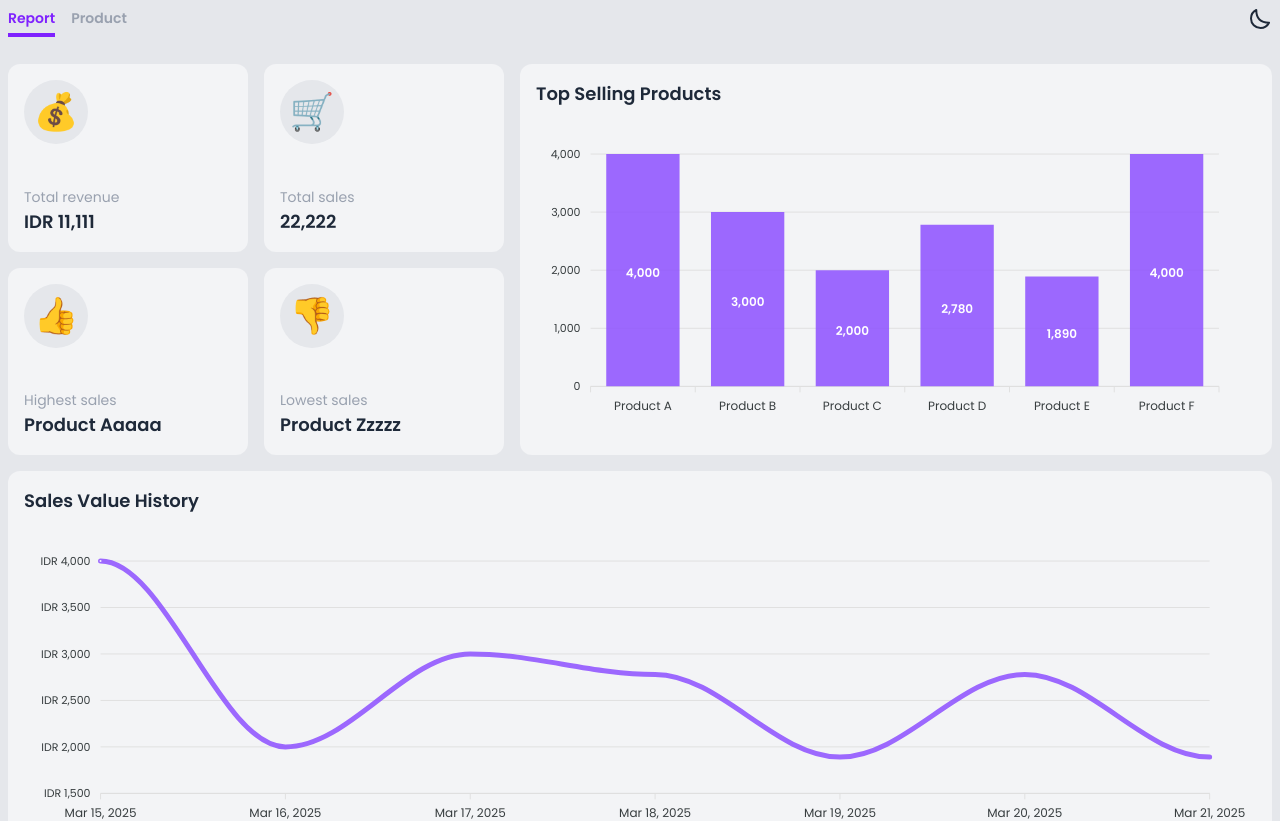
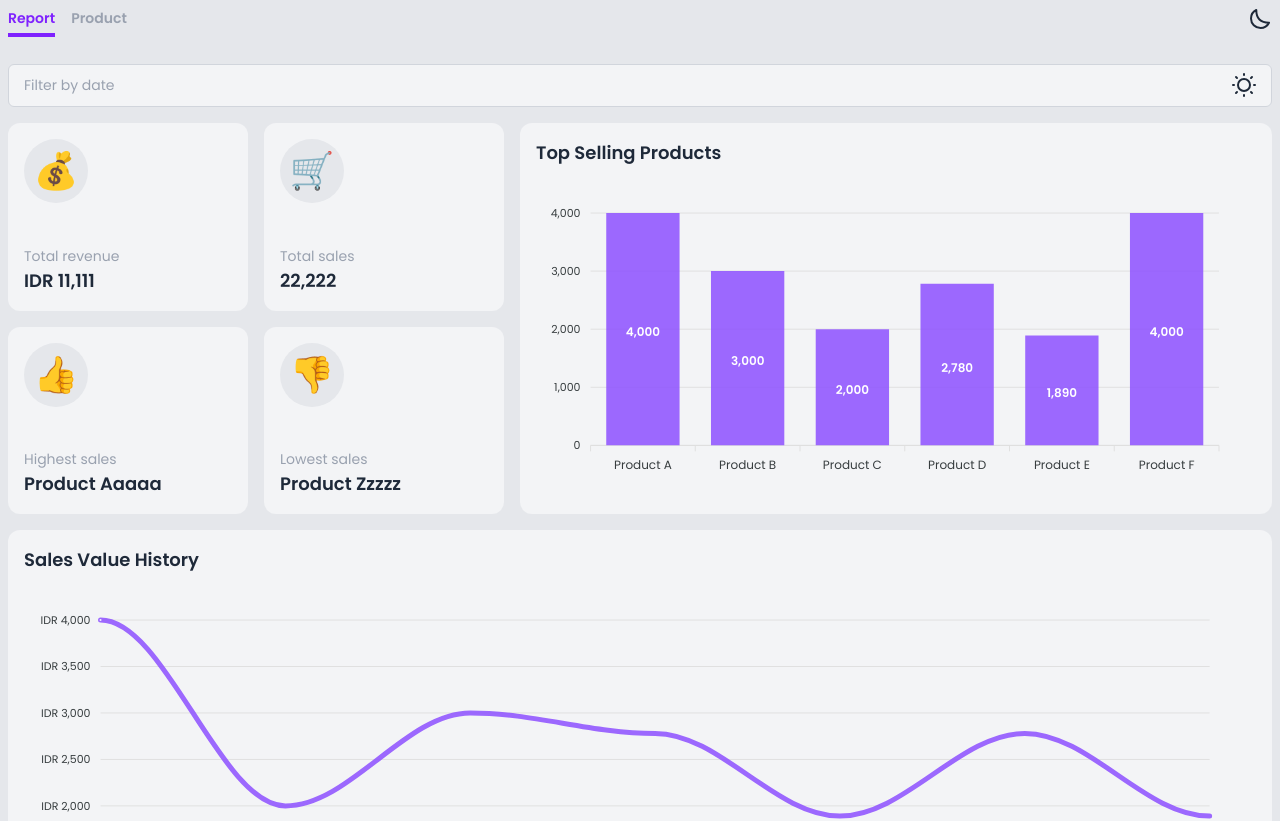
Before and after one commit to caksaji/lora, a Next.js app: page / in a window 1280 px wide. Shown: the top 821 px of the page. Built offline with nearby package versions, Linux system fonts and the light colour scheme.

Commit message:
[ADD] new component : InputText, ErrorText

```diff
--- a/src/app/page.tsx
+++ b/src/app/page.tsx
@@ -1,12 +1,14 @@
 'use client'
 
+import { useState } from 'react'
 import dynamic from 'next/dynamic'
 import { useTheme } from 'next-themes'
 import { useBreakpoint } from '@/hook/useBreakpoint'
 import { dateShownFormat, timeShownFormat, formatNum, formatCurrency } from '@/lib/localUtil'
+import InputText from '@/component/partial/InputText'
+import IconSvg from '@/component/partial/IconSvg'
 import Skeleton from '@/component/partial/Skeleton'
 import Table from '@/component/partial/Table'
-import IconSvg from '@/component/partial/IconSvg'
 import {
   ResponsiveContainer,
   BarChart,
@@ -58,7 +60,7 @@ export default function Report() {
       { date: '2025-03-15T03:24:00', value: 99807000 }
     ]
   }
-  const showSkeletonTable = false
+  const showSkeleton = false
   const chartData = {
     product: {
       label: highlightData?.productChart?.slice(0, bp.smallerThan('sm') ? 3 : bp.smallerThan('md') ? 5 : bp.smallerThan('lg') ? 4 : 6).map(v => v.name),
@@ -123,8 +125,21 @@ export default function Report() {
       theme: { mode: theme }
     }
   }
+  const [filterDate, setFilterDate] = useState('')
   return (
     <div className="grid grid-cols-1 gap-4 md:grid-cols-5">
+      <div className="col-span-full">
+        <InputText
+          value={filterDate}
+          placeholder="Filter by date"
+          iconAt="right"
+          filled={filterDate}
+          className="relative"
+          onInput={setFilterDate}
+          showSkeleton={showSkeleton}
+          icon={<IconSvg name="sun-light" className="h-6 w-6" />}
+        />
+      </div>
       <div className="col-span-full md:col-span-2">
         <div className="grid grid-cols-1 gap-4 h-full sm:grid-cols-2">
           {[...Array(4)].map((_, i) => (
@@ -158,15 +173,6 @@ export default function Report() {
             Sales Value History
           </div>
           <Chart type="line" series={chartData.sale.data} height="300" options={chartOpt.sale} />
-          {/*<ResponsiveContainer height={300}>
-            <LineChart data={highlightData?.saleChart}>
-              <XAxis dataKey="name" />
-              <YAxis />
-              <Tooltip />
-              <Legend />
-              <Line type="monotone" dataKey="value" stroke="#8e51ff" />
-            </LineChart>
-          </ResponsiveContainer>*/}
         </div>
       </div>
       <div className="col-span-full">
@@ -175,7 +181,7 @@ export default function Report() {
             Transaction History
           </div>
           <Table
-            showSkeleton={showSkeletonTable}
+            showSkeleton={showSkeleton}
             emptyData={highlightData?.history?.length > 0 ? false : true}
             emptyDataText="Oops, no products sold"
             minShowTableAt="xs"
--- a/src/app/style/component/_skeleton.sass
+++ b/src/app/style/component/_skeleton.sass
@@ -12,8 +12,8 @@
       rgba(#fff, 0)
     )
     animation: shimmer 2s infinite
-html.dark .skeleton
-  @apply bg-gray-800
+html[data-theme="dark"] .skeleton
+  @apply bg-gray-700
   &:after
     background-image: linear-gradient(
       90deg,
--- /dev/null
+++ b/src/component/partial/ErrorText.tsx
@@ -0,0 +1,15 @@
+import IconSvg from '@/component/partial/IconSvg'
+
+export default function ErrorText({
+  text
+}: {
+  text?: string
+}) {
+  if (!text) return null
+  return (
+    <div className="flex space-x-1 text-red-600">
+      <IconSvg name="warning-triangle" className="h-4 w-4 mt-1" />
+      <span>{text}</span>
+    </div>
+  )
+}
--- a/src/component/partial/IconSvg.tsx
+++ b/src/component/partial/IconSvg.tsx
@@ -38,6 +38,13 @@ export default function IconSvg({
       {name === 'half-moon' &&
         <path d="M3 11.5066C3 16.7497 7.25034 21 12.4934 21C16.2209 21 19.4466 18.8518 21 15.7259C12.4934 15.7259 8.27411 11.5066 8.27411 3C5.14821 4.55344 3 7.77915 3 11.5066Z" />
       }
+      {name === 'warning-triangle' &&
+        <>
+          <path d="M20.0429 21H3.95705C2.41902 21 1.45658 19.3364 2.22324 18.0031L10.2662 4.01533C11.0352 2.67792 12.9648 2.67791 13.7338 4.01532L21.7768 18.0031C22.5434 19.3364 21.581 21 20.0429 21Z" />
+          <path d="M12 9V13" />
+          <path d="M12 17.01L12.01 16.9989" />
+        </>
+      }
     </svg>
   )
 }
--- /dev/null
+++ b/src/component/partial/InputText.tsx
@@ -0,0 +1,192 @@
+'use client'
+
+import { useId, useState } from 'react'
+import Skeleton from '@/component/partial/Skeleton'
+import ErrorText from '@/component/partial/ErrorText'
+
+export default function InputText({
+  className,
+  showSkeleton = false,
+  skeletonWidth,
+  imitation = false,
+  hasImitationValue = false,
+  label,
+  type = 'text',
+  inputmode,
+  placeholder,
+  maxlength = 0,
+  error,
+  disabled = false,
+  inputClass,
+  rows = 3,
+  iconAt,
+  iconPlacement = 'inside',
+  filled = false,
+  value,
+  imitationValue,
+  icon,
+  onClick,
+  onFocus,
+  onInput,
+  onBlur
+}: {
+  className?: string,
+  showSkeleton?: boolean,
+  skeletonWidth?: string,
+  imitation?: boolean,
+  hasImitationValue?: boolean,
+  label?: string,
+  type: 'text' | 'email' | 'password' | 'textarea',
+  inputmode: 'text' | 'email' | 'tel',
+  placeholder?: string,
+  maxlength?: number,
+  error?: string,
+  disabled?: boolean,
+  inputClass?: string,
+  rows?: string | number,
+  iconAt?: 'right' | 'left',
+  iconPlacement?: 'inside' | 'outside',
+  filled?: string | boolean,
+  value,
+  imitationValue?: React.ReactNode,
+  icon?: React.ReactNode,
+  onClick?: () => void,
+  onFocus?: () => void,
+  onInput?: (val: string) => void,
+  onBlur?: () => void
+}) {
+  const id = useId()
+  const [focused, setFocused] = useState(false)
+  const fragmentedRem = '(1rem / 4)'
+  const inputTextKindClass = [
+    'outline-0 duration-300 ring-offset-gray-100 dark:ring-offset-gray-800',
+    label ? 'mt-1' : '',
+    (type === 'text' || type === 'email' || type === 'password' || type === 'textarea') && 'w-full border rounded-md placeholder-gray-400',
+    (!error && !focused) && 'border-gray-300 dark:border-gray-700',
+    error ? 'border-red-300' : '',
+    ((type === 'text' || type === 'email' || type === 'password' || type === 'textarea') && !disabled && !filled) && 'bg-gray-100 dark:bg-gray-800',
+    (filled && !disabled) && 'bg-violet-300 dark:bg-violet-900',
+    disabled && 'bg-gray-300 cursor-not-allowed select-none dark:bg-gray-700',
+    error ? 'placeholder:text-red-400' : 'placeholder:text-gray-400',
+    (focused && !error) && 'border-violet-700 ring-3 ring-violet-700 ring-offset-2',
+    (focused && error) && 'ring-3 ring-red-400 ring-offset-2'
+  ].join(' ')
+
+  const padding = () => {
+    const py = `calc((${fragmentedRem} * 3) - 2px)`
+    const px = `calc((${fragmentedRem} * 4) - 1px)`
+    return {
+      paddingTop: py,
+      paddingBottom: py,
+      paddingRight: iconAt === 'right' && iconPlacement === 'inside' ? `calc((${fragmentedRem} * 14) - 1px)` : px,
+      paddingLeft: iconAt === 'left' && iconPlacement === 'inside' ? `calc((${fragmentedRem} * 14) - 1px)` : px
+    }
+  }
+  const click = () => {
+    if (!disabled) {
+      onClick?.()
+      setFocused(true)
+    }
+  }
+  const focus = () => {
+    onFocus?.()
+    setFocused(true)
+  }
+  const input = (e) => {
+    onInput?.(e)
+    setFocused(true)
+  }
+  const blur = () => {
+    onBlur?.()
+    setFocused(false)
+  }
+
+  if (showSkeleton) {
+    return <Skeleton className={`rounded-md ${skeletonWidth ?? 'w-full'} ${type === 'textarea' ? 'h-24' : 'h-10'} ${className}`} />
+  }
+  return (
+    <div className={`w-full ${iconAt ? 'relative' : ''} ${className ?? ''}`}>
+      <div className="flex items-end gap-4">
+        {(label && !imitation) && <label htmlFor={`inputText${id}`}>{label}</label>}
+        {(maxlength >= 1) && <div className="ml-auto text-gray-400">{value?.length ?? 0}/{maxlength}</div>}
+      </div>
+      {(label && imitation) && <span>{label}</span>}
+      {(type === 'text' || type === 'email' || type === 'password') && (
+        <>
+          {icon && iconAt && iconPlacement === 'inside' && (
+            <div
+              className={`
+                flex items-center absolute h-10 px-4
+                ${label ? 'mt-2' : 'mt-px'}
+                ${iconAt === 'right' ? 'right-0' : ''}
+                ${iconAt === 'left' ? 'left-0' : ''}
+              `}
+            >
+              {icon}
+            </div>
+          )}
+          <div className={iconAt && iconPlacement === 'outside' ? 'flex items-center w-full space-x-2' : ''}>
+            {icon && iconAt === 'left' && iconPlacement === 'outside' && icon}
+            {imitation &&
+              <>
+                <div
+                  tabIndex={disabled ? -1 : 0}
+                  className={`select-none ${inputTextKindClass} ${inputClass} ${!disabled && 'cursor-text'}`}
+                  style={{ ...padding(), minHeight: `calc(2px + (${fragmentedRem} * 2) + 1.5rem + 1.59px)` }}
+                  onFocus={focus}
+                  onClick={click}
+                  onKeyDown={click}
+                  onBlur={blur}
+                >
+                  {hasImitationValue ?
+                    imitationValue
+                    :
+                    <div className={`whitespace-nowrap overflow-hidden ${error ? 'text-red-400' : 'text-gray-400'}`}>
+                      {placeholder}
+                    </div>
+                  }
+                </div>
+              </>
+            }
+            {!imitation &&
+              <input
+                id={`inputText${id}`}
+                value={value}
+                name={`inputText${id}`}
+                type={type}
+                inputMode={inputmode}
+                disabled={disabled}
+                placeholder={placeholder}
+                maxLength={maxlength > 0 ? maxlength : 200}
+                autoComplete="off"
+                className={`${inputTextKindClass} ${inputClass}`}
+                style={{textAlign: 'inherit', ...padding()}}
+                onFocus={focus}
+                onInput={e => input(e.target.value)}
+                onBlur={blur}
+              />
+            }
+            {(icon && iconAt === 'right' && iconPlacement === 'outside') && icon}
+          </div>
+        </>
+      )}
+      {type === 'textarea' &&
+        <textarea
+          id={`inputText${id}`}
+          value={value}
+          name={`inputText${id}`}
+          disabled={disabled}
+          rows={rows}
+          placeholder={placeholder}
+          autoComplete="off"
+          className={`resize-none ${inputTextKindClass} ${inputClass}`}
+          style={{ ...padding(), minHeight: `calc((1.357rem * ${rows}) + 4px)` }}
+          onFocus={focus}
+          onInput={e => input(e.target.value)}
+          onBlur={blur}
+        />
+      }
+      {error && <ErrorText text={error} />}
+    </div>
+  )
+}
```
